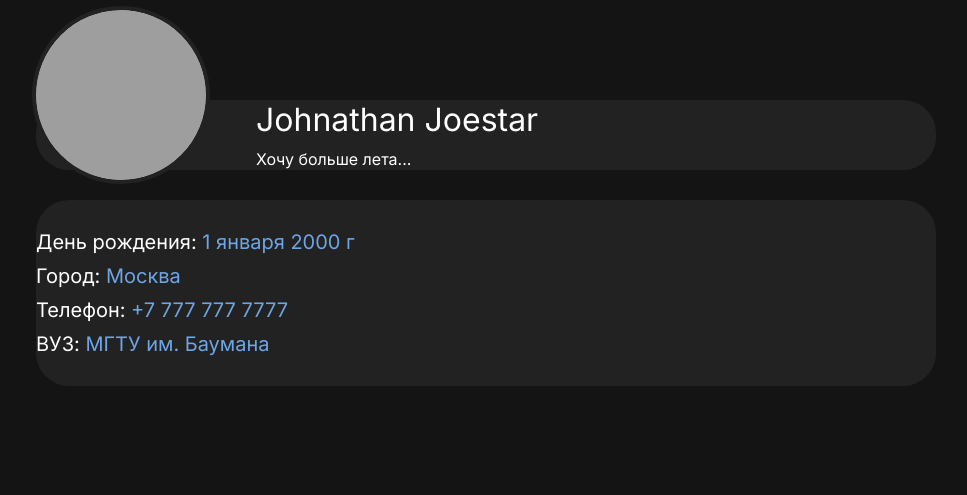
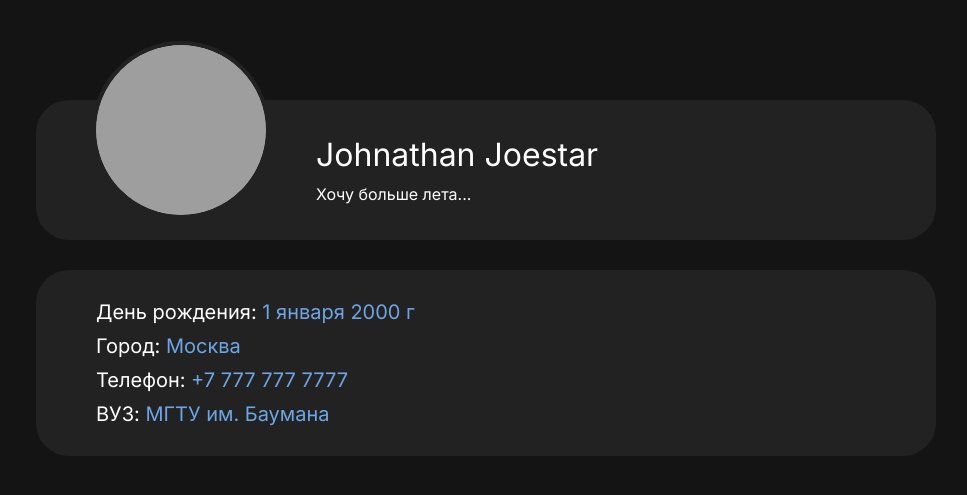
Before and after one commit to rasulov1337/kilogram-backend, a Django app: page /profile/1 in a window 1280 px wide. Shown: the part 70-565 px from the top of the page, without its empty margins (154-1121 px from the left). Run offline with Django 5.2, Linux system fonts and the light colour scheme.

Commit message:
Update design

```diff
--- a/app/views.py
+++ b/app/views.py
@@ -77,7 +77,7 @@ RECIPIENTS = [
     }
 ]
 
-ORDERS = {
+SEND_QUEUES = {
     1: {
         'id': 1,
         'files': [],
@@ -100,17 +100,17 @@ def index(request):
         recipients.extend(RECIPIENTS)
 
     return render(request, 'index.html', {
-        'order': ORDERS[1],
+        'order': SEND_QUEUES[1],
         'recipients': recipients,
         'recipients_count': len(recipients)
     })
 
 
 def order(request, order_id):
-    if order_id not in ORDERS:
+    if order_id not in SEND_QUEUES:
         return HttpResponse('Wrong order_id')
     return render(request, 'order.html', {
-        'order': ORDERS[order_id]
+        'order': SEND_QUEUES[order_id]
     })
 
 
--- a/templates/layouts/basket.html
+++ b/templates/layouts/basket.html
@@ -5,6 +5,7 @@
     </svg>
 
     <div>
+        <!-- ORDER ID: {{ order.id }} -->
         <h4>Текущая заявка</h4>
         <p class="grey-text">Число получателей: {{ order.recipients_num }}</p>
     </div>
--- a/templates/profile.html
+++ b/templates/profile.html
@@ -1,7 +1,7 @@
 {% extends "layouts/base.html" %}
 
 {% block content %}
-    <div class="block main-info recipients-list">
+    <div class="block main-info block-padding">
         <div class="user-card user-main-info">
             <img class="avatar avatar-offset" src="{{ profile.avatar }}" alt="User">
             <div class="user-info">
@@ -11,7 +11,7 @@
         </div>
     </div>
 
-    <div class="block add-info recipients-list">
+    <div class="block add-info block-padding">
         <p>День рождения: <span class="blue-text">{{ profile.birthdate }}</span></p>
         <p>Город: <span class="blue-text">{{ profile.city }}</span></p>
         <p>Телефон: <span class="blue-text">{{ profile.phone }}</span></p>
```
Also changed, not shown: templates/order.html (indentation only), 1 other file.
